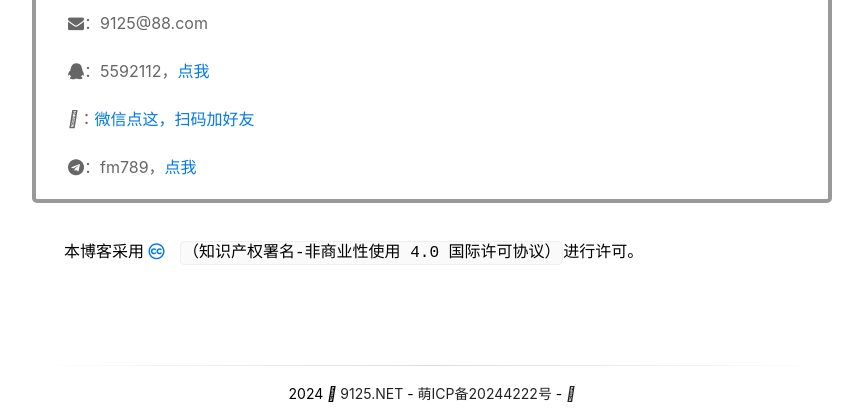
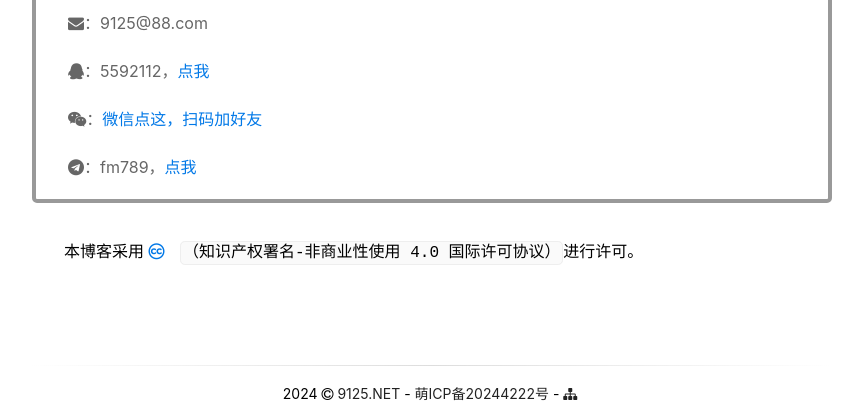
Before and after one commit to bearfm/bearfm.github.io, a Jekyll site: the page built from _pages/about.md, in a window 1280 px wide. Shown: the part 1929-2348 px from the top of the page, without its empty margins (208-1071 px from the left). Built offline with Jekyll 4.4.1, drawn with Linux system fonts in a browser that asks for light colours; nearby versions of some CDN libraries.

Commit message:
修订两处font-awesome的小错误

```diff
--- a/_includes/footer.html
+++ b/_includes/footer.html
@@ -1,5 +1,5 @@
 </div>
 <div class="footer l-box center">
-    {{ site.time | date: '%Y' }} <i class="fa-regular fa-copyright"></i> <a href="{{ '/' | prepend: site.baseurl }}" title="言井故事（9125.net）">9125.NET</a> - <a href="https://icp.gov.moe/?keyword=20244222" target="_blank">萌ICP备20244222号</a> - <a href="{{ '/sitemap.xml' | prepend: site.baseurl }}" title="Sitemap"><i class="fa-solid fa-sitemap"></i></a> <a href="{{ '/feed.xml' | prepend: site.baseurl }}" title="RSS"><i class="fa-solid fa-square-rss"></i></a>
+    {{ site.time | date: '%Y' }} <i class="fa fa-copyright"></i> <a href="{{ '/' | prepend: site.baseurl }}" title="言井故事（9125.net）">9125.NET</a> - <a href="https://icp.gov.moe/?keyword=20244222" target="_blank">萌ICP备20244222号</a> - <a href="{{ '/sitemap.xml' | prepend: site.baseurl }}" title="Sitemap"><i class="fa fa-sitemap"></i></a> <a href="{{ '/feed.xml' | prepend: site.baseurl }}" title="RSS"><i class="fa fa-square-rss"></i></a>
 </div>
 <script src="//cdn.jsdelivr.net/npm/jquery@3.7.1/dist/jquery.min.js"></script>
--- a/_pages/about.md
+++ b/_pages/about.md
@@ -27,7 +27,7 @@ author: 刘看山
 >
 ><i class="fa fa-qq"></i>：5592112，[点我](http://wpa.qq.com/msgrd?v=3&uin=5592112&site=qq&menu=yes){:target="_blank"}
 >
-><i class="fa-brands fa-weixin"></i>：[微信点这，扫码加好友](https://www.douban.com/photos/photo/2625796574/){:target="_blank"}
+><i class="fa fa-weixin"></i>：[微信点这，扫码加好友](https://www.douban.com/photos/photo/2625796574/){:target="_blank"}
 >
 ><i class="fa fa-telegram"></i>：fm789，[点我](https://t.me/fm876){:target="_blank"}
 
```
